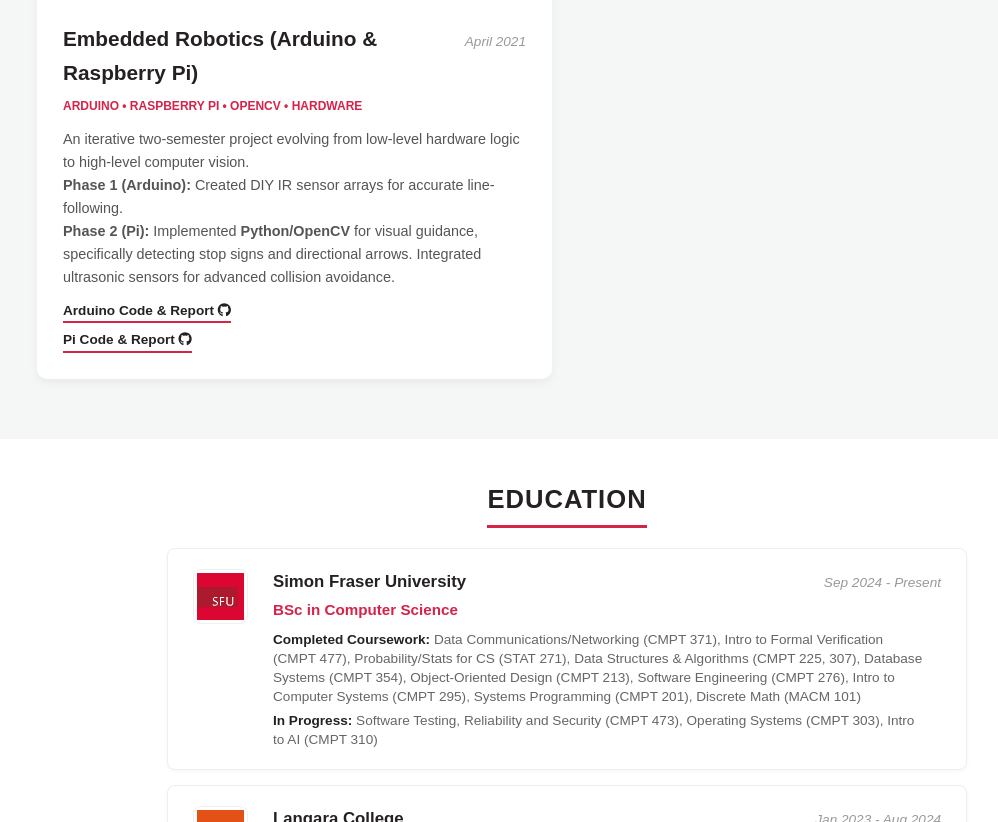
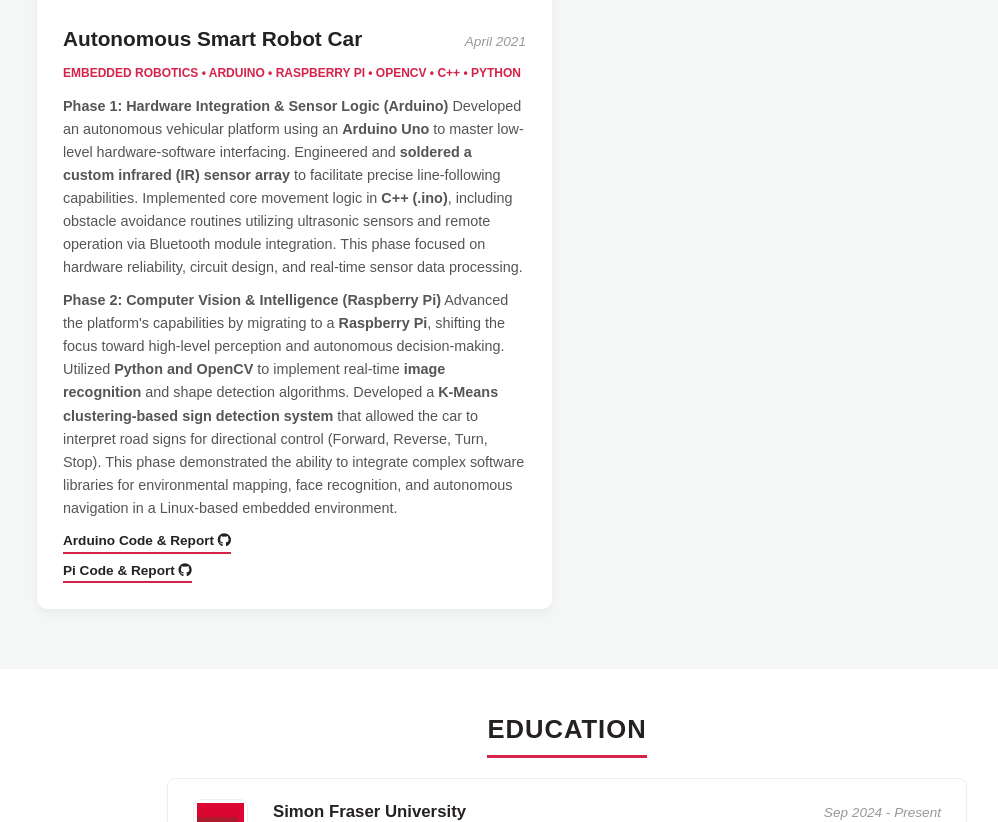
Before and after one commit to euluna/euluna.github.io, a plain HTML site: page index.html in a window 1280 px wide. Shown: the part 2555-3377 px from the top of the page, without its empty margins (73-1071 px from the left). Drawn offline with Linux system fonts and the light colour scheme.

Commit message:
edit robot car

```diff
--- a/index.html
+++ b/index.html
@@ -529,14 +529,12 @@
                     </div>
                     <div class="project-content">
                         <div class="project-header">
-                            <h3>Embedded Robotics (Arduino & Raspberry Pi)</h3>
+                            <h3>Autonomous Smart Robot Car</h3>
                             <span class="project-date">April 2021</span>
                         </div>
-                        <div class="tags">Arduino • Raspberry Pi • OpenCV • Hardware</div>
-                        <p>An iterative two-semester project evolving from low-level hardware logic to high-level computer vision.
-                            <br><strong>Phase 1 (Arduino):</strong> Created DIY IR sensor arrays for accurate line-following.
-                            <br><strong>Phase 2 (Pi):</strong> Implemented <strong>Python/OpenCV</strong> for visual guidance, specifically detecting stop signs and directional arrows. Integrated ultrasonic sensors for advanced collision avoidance.
-                        </p>
+                        <div class="tags">Embedded Robotics • Arduino • Raspberry Pi • OpenCV • C++ • Python</div>
+                        <p><strong>Phase 1: Hardware Integration & Sensor Logic (Arduino)</strong> Developed an autonomous vehicular platform using an <strong>Arduino Uno</strong> to master low-level hardware-software interfacing. Engineered and <strong>soldered a custom infrared (IR) sensor array</strong> to facilitate precise line-following capabilities. Implemented core movement logic in <strong>C++ (.ino)</strong>, including obstacle avoidance routines utilizing ultrasonic sensors and remote operation via Bluetooth module integration. This phase focused on hardware reliability, circuit design, and real-time sensor data processing.</p>
+                        <p><strong>Phase 2: Computer Vision & Intelligence (Raspberry Pi)</strong> Advanced the platform's capabilities by migrating to a <strong>Raspberry Pi</strong>, shifting the focus toward high-level perception and autonomous decision-making. Utilized <strong>Python and OpenCV</strong> to implement real-time <strong>image recognition</strong> and shape detection algorithms. Developed a <strong>K-Means clustering-based sign detection system</strong> that allowed the car to interpret road signs for directional control (Forward, Reverse, Turn, Stop). This phase demonstrated the ability to integrate complex software libraries for environmental mapping, face recognition, and autonomous navigation in a Linux-based embedded environment.</p>
                         <div class="project-links">
                             <a href="https://github.com/euluna/arduinosmartrobotcar" target="_blank">Arduino Code & Report <i class="fab fa-github"></i></a>
                             <a href="https://github.com/euluna/raspberrypismartrobotcar" target="_blank">Pi Code & Report <i class="fab fa-github"></i></a>
```
